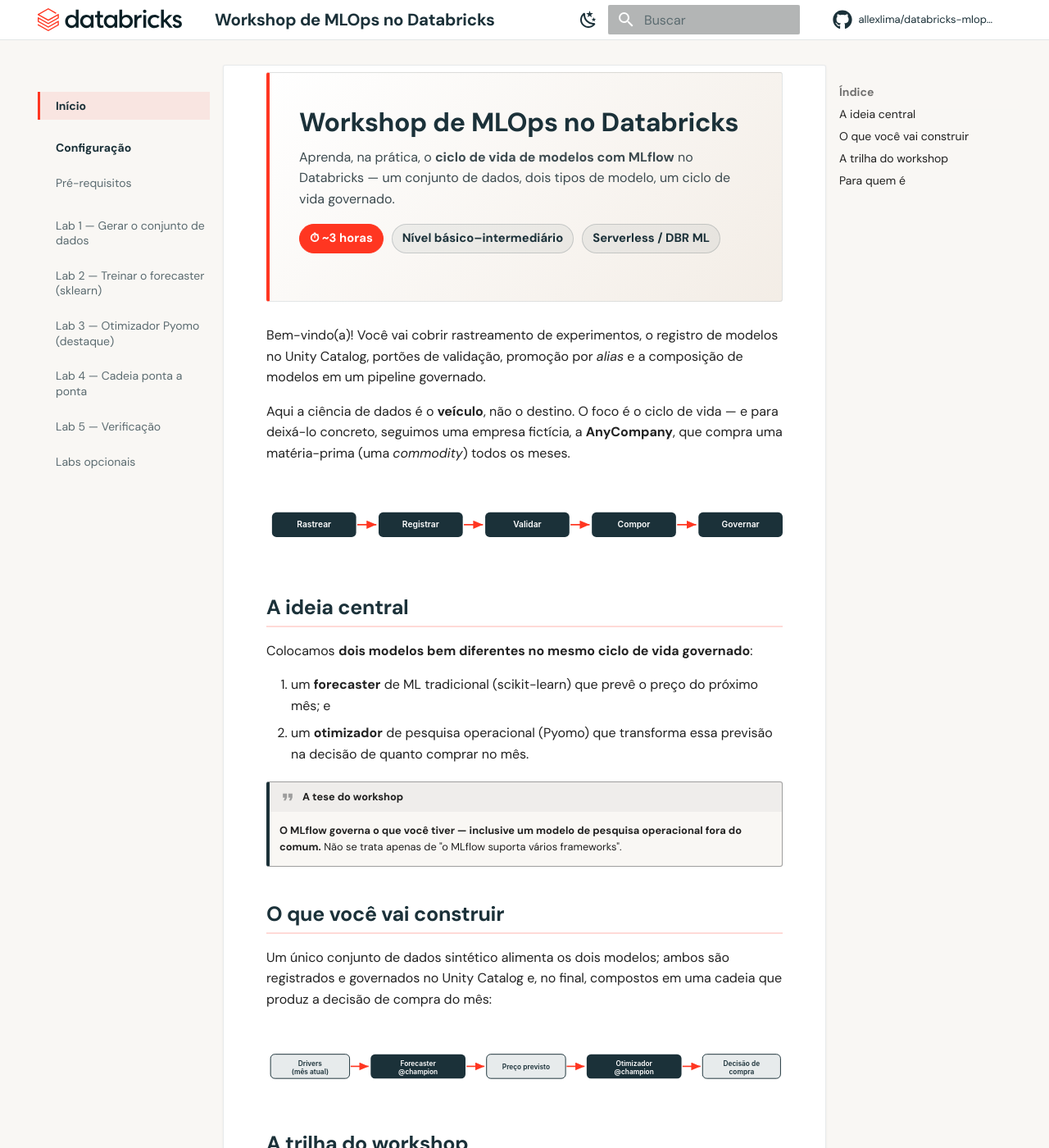
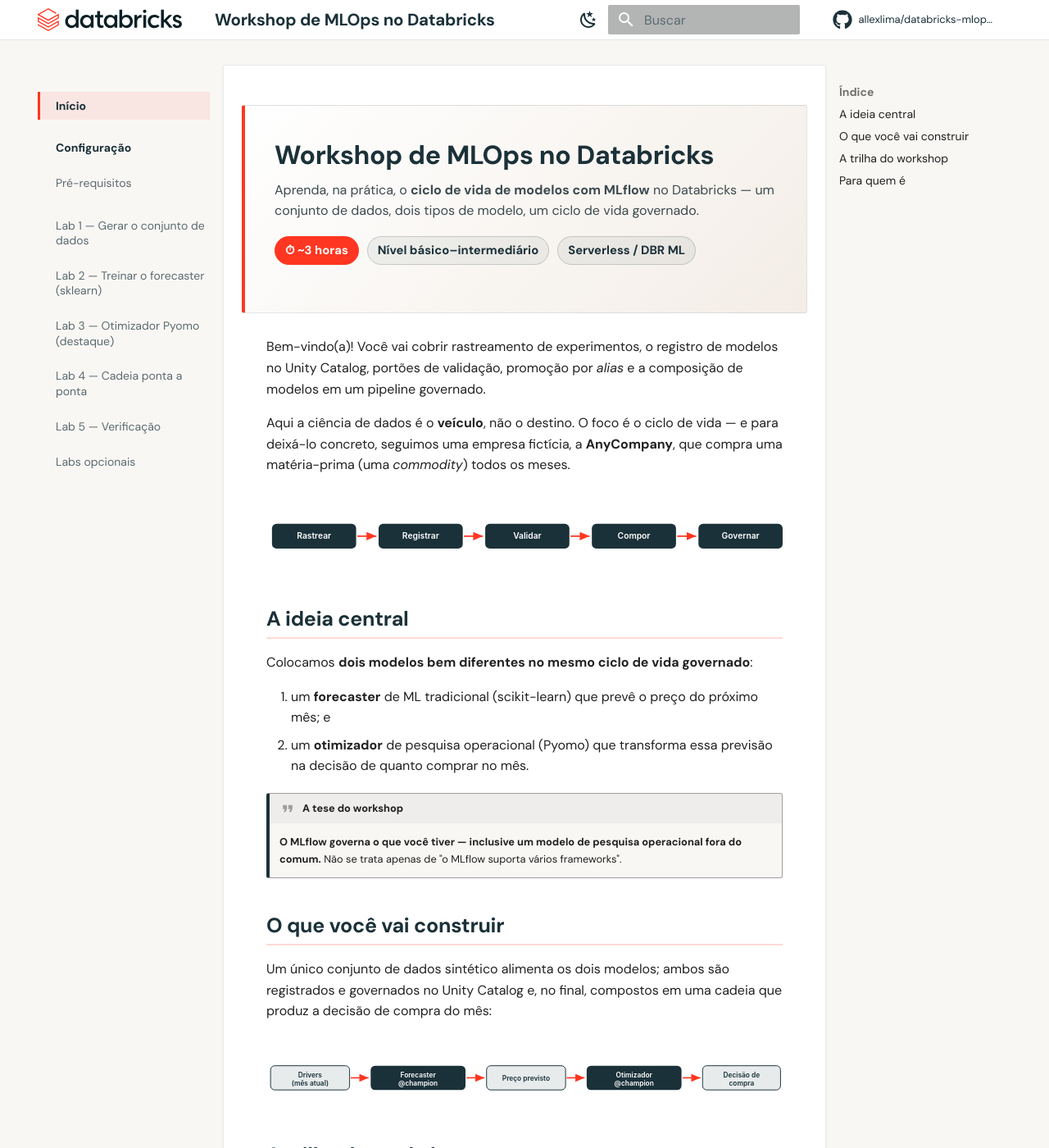
Before and after one commit to allexlima/databricks-mlops-workshop, an MkDocs documentation site: the page built from docs/index.md, in a window 1280 px wide and 1400 px high. Shown: the whole window at 82% size. Built offline with MkDocs 1.6.1 and Material for MkDocs 9.7.7, drawn with Linux system fonts in a browser that asks for light colours; some web fonts are replaced; comment, search, counter and statistics services are not loaded.

Commit message:
give hero banner margins

```diff
--- a/docs/stylesheets/custom.css
+++ b/docs/stylesheets/custom.css
@@ -271,7 +271,7 @@
   border-left: 4px solid var(--db-lava);
   border-radius: var(--db-radius);
   padding: 2rem 1.8rem;
-  margin: 0 0 1.4rem;
+  margin: 2rem -1.5rem 1.4rem;
 }
 .db-hero h1 { color: var(--db-hero-fg) !important; margin: 0 0 0.4rem; border: 0; }
 .db-hero p { color: var(--db-hero-fg-muted); margin: 0.3rem 0 0.9rem; }
```
